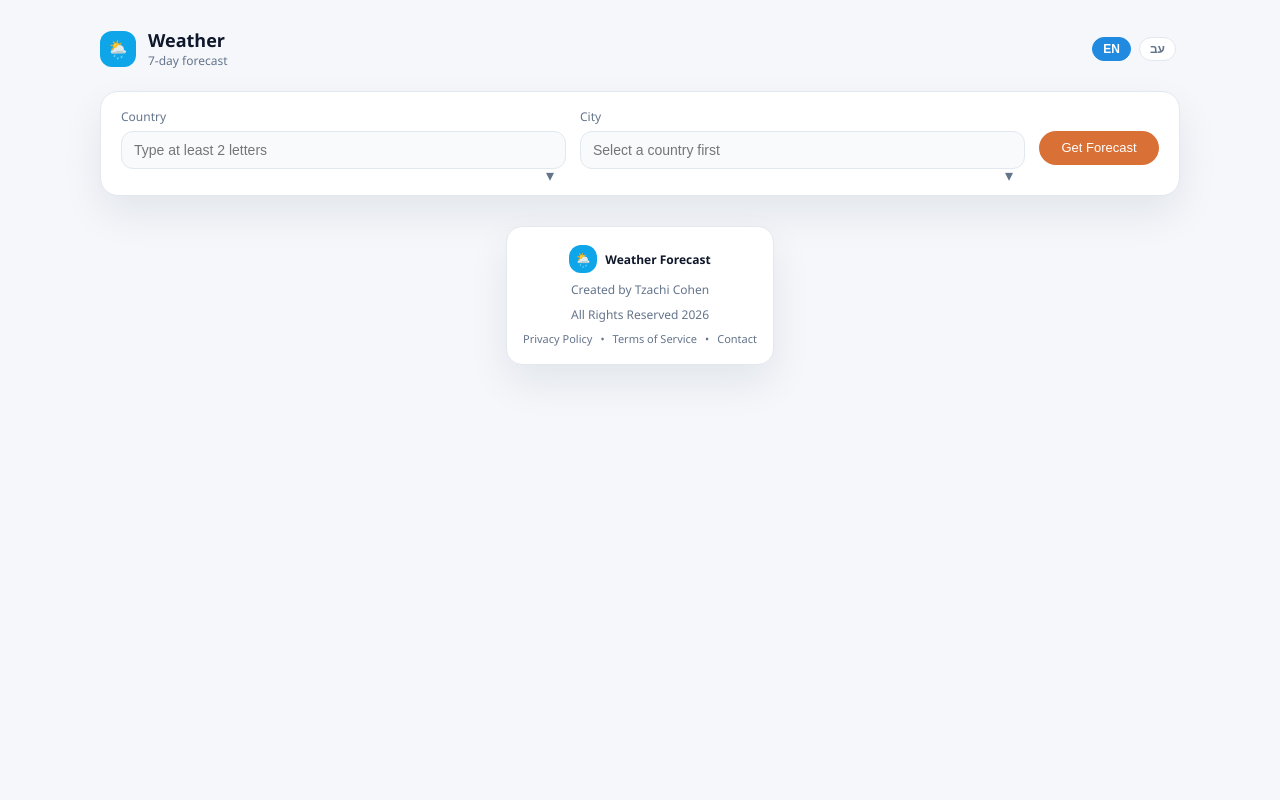
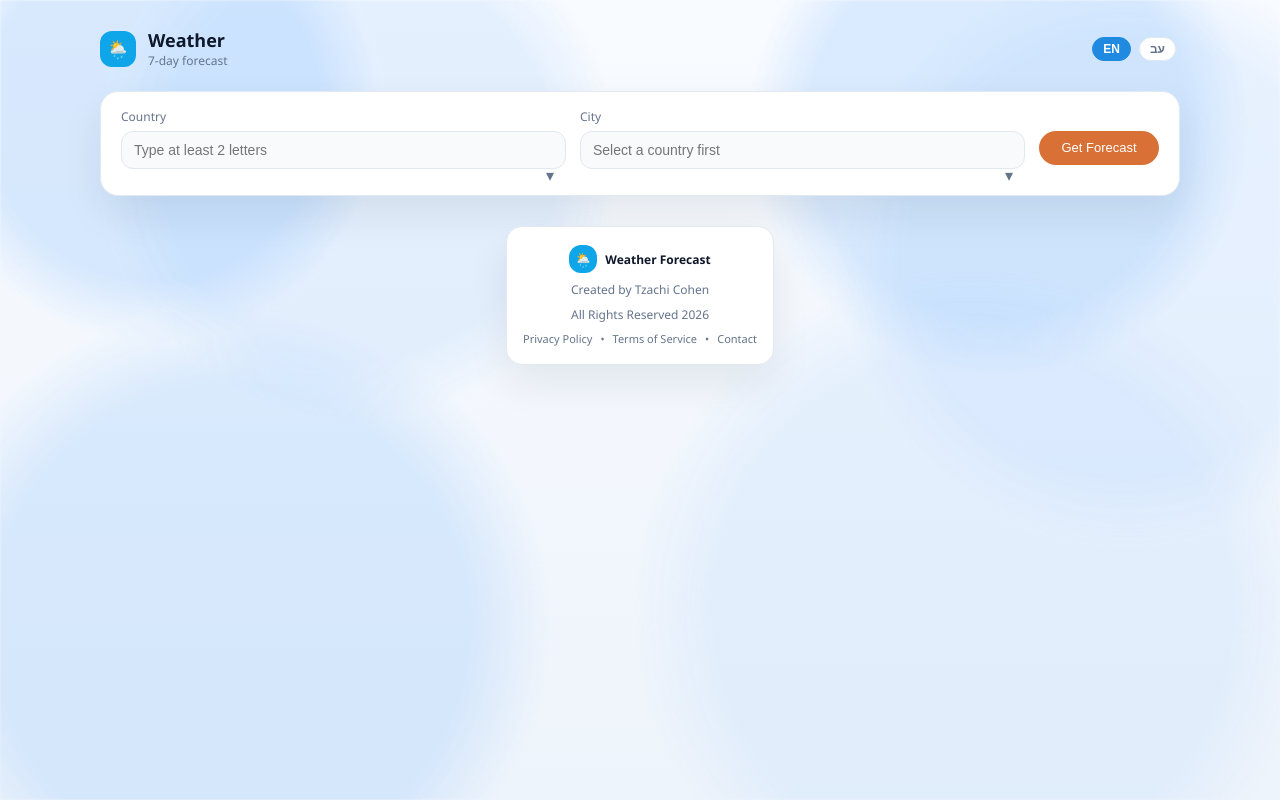
Before and after one commit to tzachic26-lab/weather-forcast, a website: page public/index.html in a window 1280 px wide. Drawn offline with Linux system fonts and the light colour scheme.

Commit message:
Strengthen background clouds

```diff
--- a/public/index.html
+++ b/public/index.html
@@ -25,7 +25,25 @@
         font-family: "Segoe UI", Arial, sans-serif;
         color: var(--text);
         min-height: 100vh;
-        background: var(--bg);
+        background: linear-gradient(180deg, #f8fbff 0%, #eef4fb 100%);
+        position: relative;
+        overflow-x: hidden;
+      }
+      body::before {
+        content: "";
+        position: fixed;
+        inset: 0;
+        z-index: -1;
+        pointer-events: none;
+        background:
+          radial-gradient(circle at 12% 14%, rgba(147, 197, 253, 0.35) 0 170px, transparent 230px),
+          radial-gradient(circle at 28% 20%, rgba(191, 219, 254, 0.35) 0 200px, transparent 260px),
+          radial-gradient(circle at 78% 16%, rgba(147, 197, 253, 0.32) 0 190px, transparent 250px),
+          radial-gradient(circle at 88% 32%, rgba(191, 219, 254, 0.32) 0 220px, transparent 290px),
+          radial-gradient(circle at 18% 78%, rgba(147, 197, 253, 0.3) 0 240px, transparent 320px),
+          radial-gradient(circle at 76% 76%, rgba(191, 219, 254, 0.3) 0 260px, transparent 340px);
+        opacity: 0.9;
+        filter: blur(1px);
       }
       main.app {
         max-width: 1120px;
```
